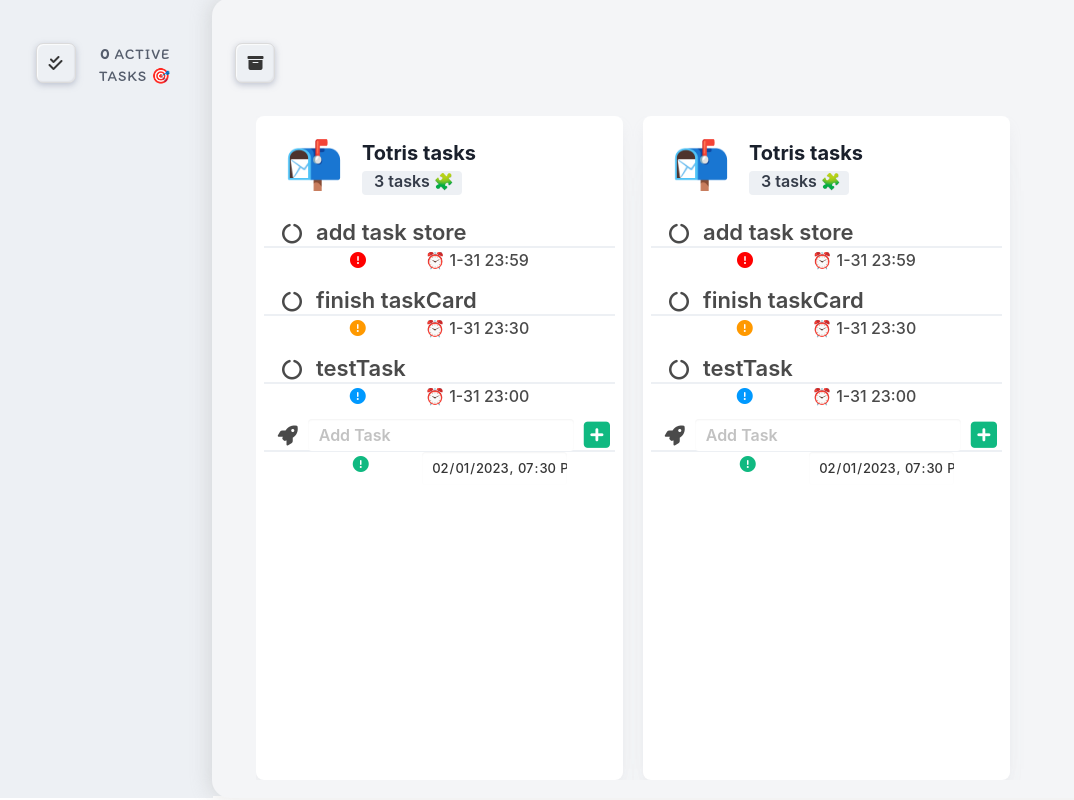
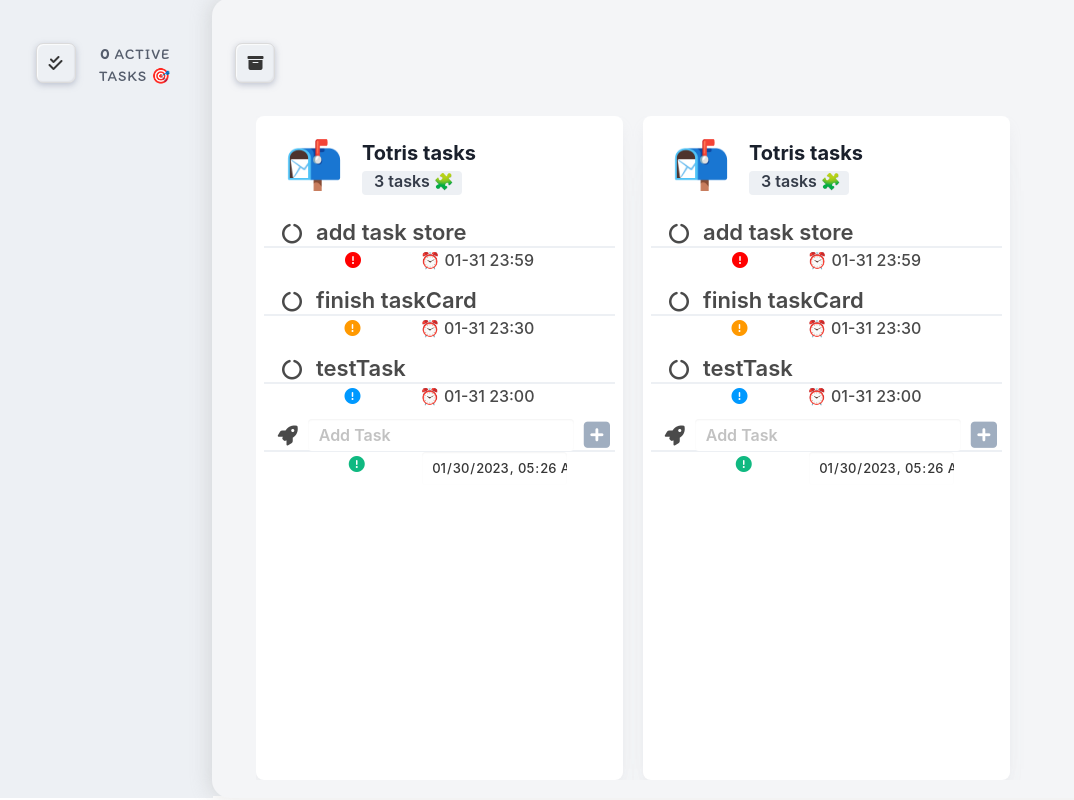
Before and after one commit to Coien-rr/Totris, a Vue app: page /#/dashboard in a window 1280 px wide. Shown: the top 800 px of the page, without its empty margins (0-1074 px from the left). Built offline with nearby package versions, Linux system fonts and the light colour scheme.

Commit message:
✨ feat(addTaskCard.vue): complete add new task feature

```diff
--- a/package.json
+++ b/package.json
@@ -1,6 +1,6 @@
 {
   "name": "totris",
-  "version": "0.0.21",
+  "version": "0.0.22",
   "type": "module",
   "scripts": {
     "dev": "vite",
--- a/src/pages/Dashboard/components/addTaskCard.vue
+++ b/src/pages/Dashboard/components/addTaskCard.vue
@@ -1,18 +1,28 @@
 <script setup>
-import { reactive } from 'vue'
+import { computed, reactive, ref } from 'vue'
 import SelectPriority from './selectPriority.vue'
 import { useTaskStore } from '~/store'
 
 const taskStore = useTaskStore()
 
 const newTask = reactive({
-  message: '',
-  priority: 0,
-  deadline: '',
+  todo: '',
+  priority: 1,
+  deadline: `${new Date().toISOString().slice(0, 16)}`,
 })
 
+const isReSet = ref(true)
+
+const isNewTaskTodoEmpty = computed(() => newTask.todo === '')
+
 const addNewTask = () => {
-  taskMessage.value = ''
+  if (isNewTaskTodoEmpty.value)
+    return
+  taskStore.addTask(newTask)
+  newTask.todo = ''
+  newTask.priority = 1
+  newTask.deadline = `${new Date().toISOString().slice(0, 16)}`
+  isReSet.value = !isReSet.value
 }
 
 const setNewTaskPriority = (priority) => {
@@ -27,18 +37,18 @@ const setNewTaskPriority = (priority) => {
       <div class="task-card-icon">
         <i id="addTaskIcon" class="fa-solid fa-rocket" />
       </div>
-      <input v-model.trim="newTask.message" class="input add-card-todo" type="text" placeholder="Add Task">
+      <input v-model.trim="newTask.todo" class="input add-card-todo" type="text" placeholder="Add Task">
       <div class="add-card-bticon">
-        <i id="addButton" class="fa-solid fa-square-plus" @click="addNewTask" />
+        <i class="fa-solid fa-square-plus addButton" :class="{ 'inactive-addButton': isNewTaskTodoEmpty }" @click="addNewTask" />
       </div>
     </div>
     <div class="task-card-info is-flex is-flex-direction-row">
       <div class="task-card-info-prior">
-        <SelectPriority @select-priority="setNewTaskPriority" />
+        <SelectPriority :reset="isReSet" @select-priority="setNewTaskPriority" />
       </div>
       <div class="task-card-info-deadline">
         <div id="deadline-select" class="control">
-          <input id="deadlineInput" class="input" type="datetime-local" value="2023-02-01T19:30">
+          <input id="deadlineInput" v-model="newTask.deadline" class="input" type="datetime-local">
         </div>
       </div>
     </div>
@@ -84,11 +94,16 @@ const setNewTaskPriority = (priority) => {
   transition: border-bottom .1s ease;
 }
 
-#addButton {
+.addButton {
   font-size: 30px;
   color: #10B981;
   margin-left: 10px;
   margin-right: 5px;
+}
+
+.inactive-addButton {
+  color: #A0AEC0;
+  cursor: not-allowed;
 }
 
 .task-card-info {
--- a/src/pages/Dashboard/components/selectPriority.vue
+++ b/src/pages/Dashboard/components/selectPriority.vue
@@ -1,6 +1,6 @@
 <script setup>
-import { onBeforeUnmount, onMounted, ref } from 'vue'
-
+import { onBeforeUnmount, onMounted, ref, watch } from 'vue'
+const props = defineProps(['reset'])
 const emit = defineEmits(['selectPriority'])
 
 const trigger = ref(false)
@@ -12,6 +12,11 @@ onMounted(() => {
 
 onBeforeUnmount(() => {
   document.removeEventListener('click', closeDropDown)
+})
+
+// NOTE: you can't watch attributes of reactive objects, you need use getter function like below code
+watch(() => props.reset, () => {
+  priorIconColor.value = '#10B981'
 })
 
 const priorityItem = [
@@ -37,7 +42,6 @@ const dropDownTrigger = () => {
 }
 
 function closeDropDown() {
-  // priorIconColor.value = '#10B981'
   if (trigger.value)
     trigger.value = false
 }
@@ -73,7 +77,7 @@ const selectPriority = (item) => {
   font-size: 1rem;
   background-color: "rgb(237, 240, 244)";
   padding-left: 5px;
-  margin-left: 48px;
+  margin-left: 40px;
 }
 
 .prior-icon {
--- a/src/store/modules/task/index.js
+++ b/src/store/modules/task/index.js
@@ -7,19 +7,19 @@ export const useTaskStore = defineStore('tasks', {
         id: 1,
         todo: 'testTask',
         priority: 1,
-        deadline: '1-31 23:00',
+        deadline: '01-31 23:00',
       },
       {
         id: 2,
         todo: 'finish taskCard',
         priority: 2,
-        deadline: '1-31 23:30',
+        deadline: '01-31 23:30',
       },
       {
         id: 3,
         todo: 'add task store',
         priority: 3,
-        deadline: '1-31 23:59',
+        deadline: '01-31 23:59',
       },
     ],
   }),
@@ -39,8 +39,13 @@ export const useTaskStore = defineStore('tasks', {
     },
 
     addTask(newTask) {
-      console.log('add!')
-      console.log(newTask)
+      this.tasks.push({
+        id: this.tasks.length,
+        todo: newTask.todo,
+        priority: newTask.priority,
+        deadline: `${newTask.deadline.split('-')[1]}-${newTask.deadline.split('-')[2].split('T')[0]} ${newTask.deadline.split('T')[1]}`,
+      })
+      this.sortByPriority()
     },
   },
 })
```
